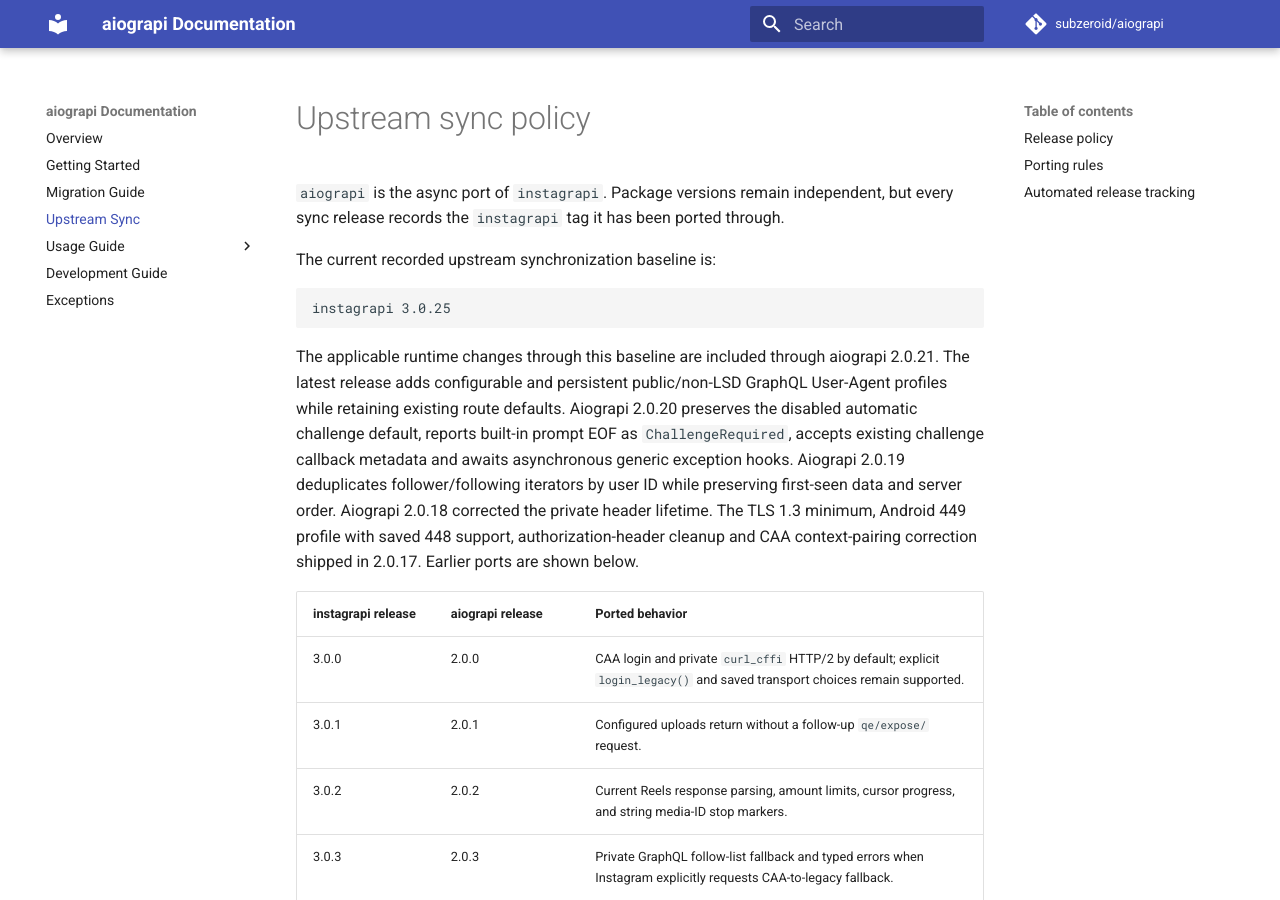
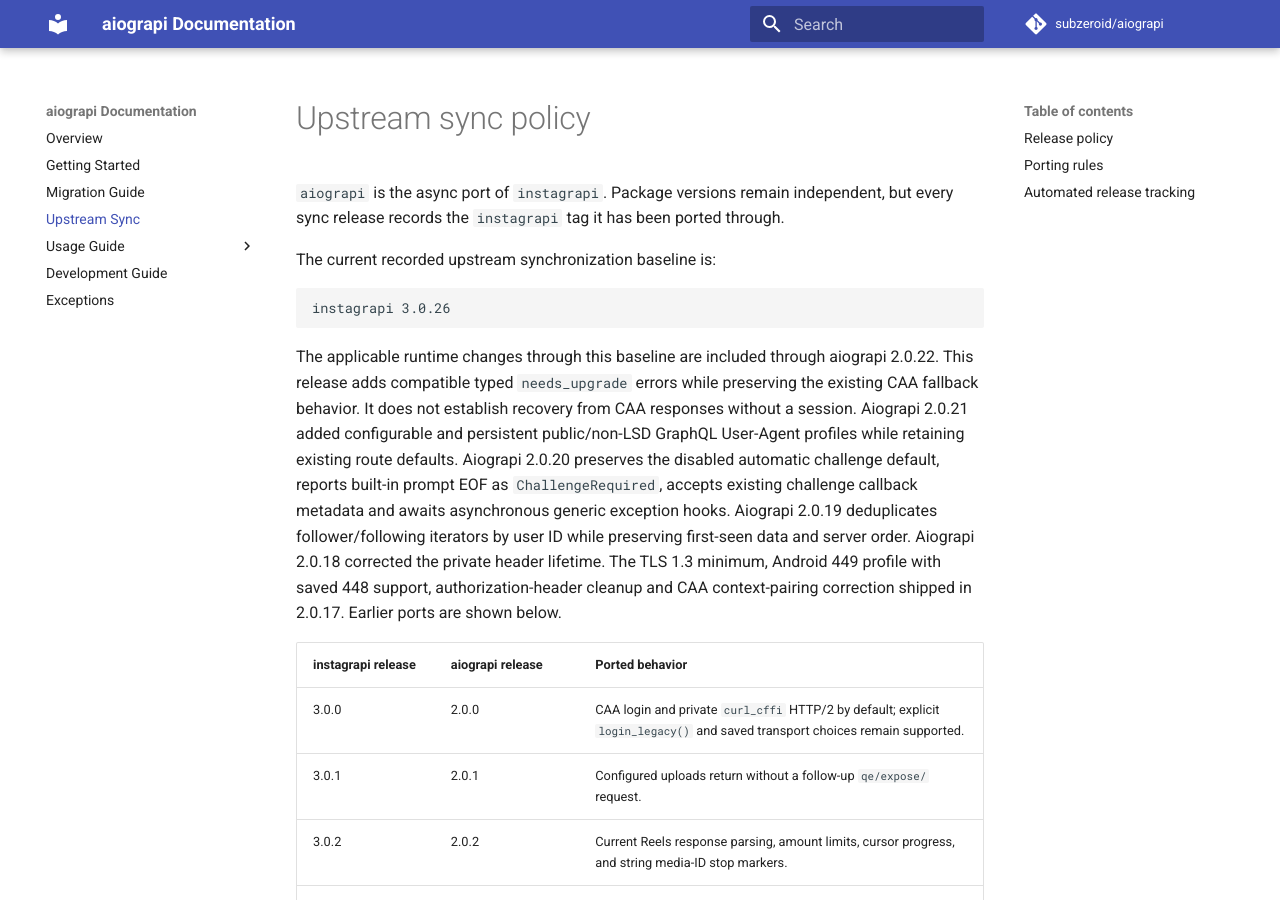
Before and after one commit to subzeroid/aiograpi, an MkDocs documentation site: the page built from docs/upstream-sync.md, in a window 1280 px wide and 900 px high. Built offline with MkDocs 1.6.1 and Material for MkDocs 9.7.7, drawn with Linux system fonts in a browser that asks for light colours; comment, search, counter and statistics services are not loaded; the version menu is left out; some of the changed text lies outside the part shown.

Commit message:
v2.0.22 chore: prepare aiograpi release (#516)
Prepare aiograpi 2.0.22 release metadata and notes for the already merged changes.

````diff
--- a/aiograpi/__init__.py
+++ b/aiograpi/__init__.py
@@ -48,7 +48,7 @@ from aiograpi.mixins.video import DownloadVideoMixin, UploadVideoMixin
 # Used as fallback logger if another is not provided.
 DEFAULT_LOGGER = logging.getLogger("aiograpi")
 
-__upstream_instagrapi_version__ = "3.0.25"
+__upstream_instagrapi_version__ = "3.0.26"
 
 
 class Client(
--- a/docs/upstream-sync.md
+++ b/docs/upstream-sync.md
@@ -5,10 +5,10 @@
 The current recorded upstream synchronization baseline is:
 
 ```text
-instagrapi 3.0.25
+instagrapi 3.0.26
 ```
 
-The applicable runtime changes through this baseline are included through aiograpi 2.0.21. The latest release adds configurable and persistent public/non-LSD GraphQL User-Agent profiles while retaining existing route defaults. Aiograpi 2.0.20 preserves the disabled automatic challenge default, reports built-in prompt EOF as `ChallengeRequired`, accepts existing challenge callback metadata and awaits asynchronous generic exception hooks. Aiograpi 2.0.19 deduplicates follower/following iterators by user ID while preserving first-seen data and server order. Aiograpi 2.0.18 corrected the private header lifetime. The TLS 1.3 minimum, Android 449 profile with saved 448 support, authorization-header cleanup and CAA context-pairing correction shipped in 2.0.17. Earlier ports are shown below.
+The applicable runtime changes through this baseline are included through aiograpi 2.0.22. This release adds compatible typed `needs_upgrade` errors while preserving the existing CAA fallback behavior. It does not establish recovery from CAA responses without a session. Aiograpi 2.0.21 added configurable and persistent public/non-LSD GraphQL User-Agent profiles while retaining existing route defaults. Aiograpi 2.0.20 preserves the disabled automatic challenge default, reports built-in prompt EOF as `ChallengeRequired`, accepts existing challenge callback metadata and awaits asynchronous generic exception hooks. Aiograpi 2.0.19 deduplicates follower/following iterators by user ID while preserving first-seen data and server order. Aiograpi 2.0.18 corrected the private header lifetime. The TLS 1.3 minimum, Android 449 profile with saved 448 support, authorization-header cleanup and CAA context-pairing correction shipped in 2.0.17. Earlier ports are shown below.
 
 | instagrapi release | aiograpi release | Ported behavior |
 | --- | --- | --- |
@@ -38,6 +38,7 @@ The applicable runtime changes through this baseline are included through aiogra
 | 3.0.23 | 2.0.19 | Follower/following iterators yield unique user IDs and count unique users toward `amount`, preserving first-seen data and server order. |
 | 3.0.24 | 2.0.20 | Compatible challenge handling controls and actionable built-in prompt EOF errors; async callback metadata and awaited generic hooks retain the disabled automatic handling default. |
 | 3.0.25 | 2.0.21 | Configurable independent/shared public and non-LSD GraphQL User-Agent profiles, settings persistence and case-insensitive per-call overrides; existing defaults retained. |
+| 3.0.26 | 2.0.22 | Typed HTTP 400 `needs_upgrade` errors with existing `UnknownError` compatibility and CAA fallback behavior preserved. |
 
 See the [login migration guide](usage-guide/login-migration.md) for the current defaults and compatibility options. From aiograpi 2.0.3, `login()` follows an explicit fallback instruction returned by Instagram; it does not retry every failed CAA login through the legacy endpoint.
 
--- a/pyproject.toml
+++ b/pyproject.toml
@@ -4,7 +4,7 @@ build-backend = "setuptools.build_meta"
 
 [project]
 name = "aiograpi"
-version = "2.0.21"
+version = "2.0.22"
 authors = [
     { name = "Mark Subzeroid", email = "143403577+subzeroid@users.noreply.github.com" },
 ]
````
Also changed, not shown: CHANGELOG.md (+11 -0 lines), 1 other file.
